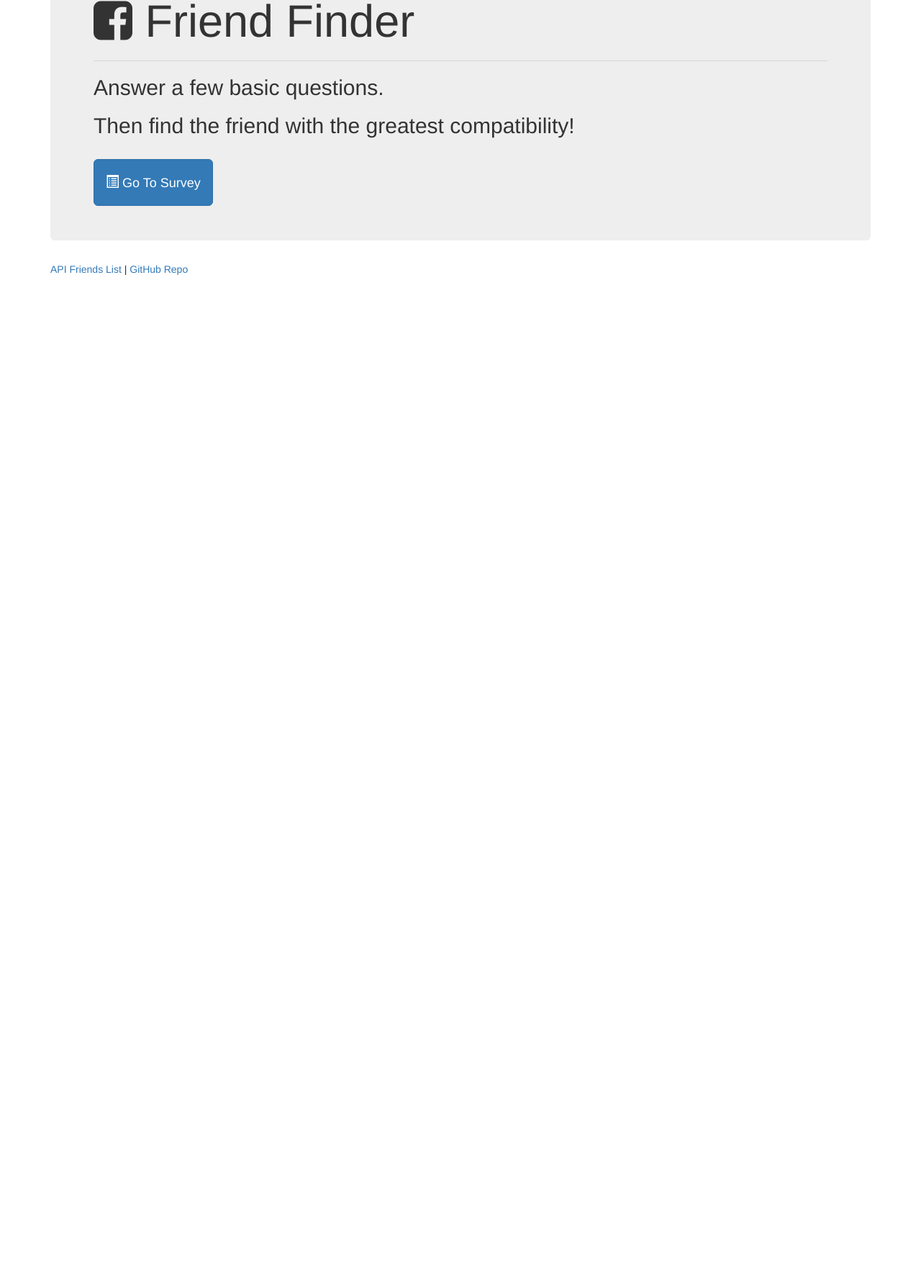
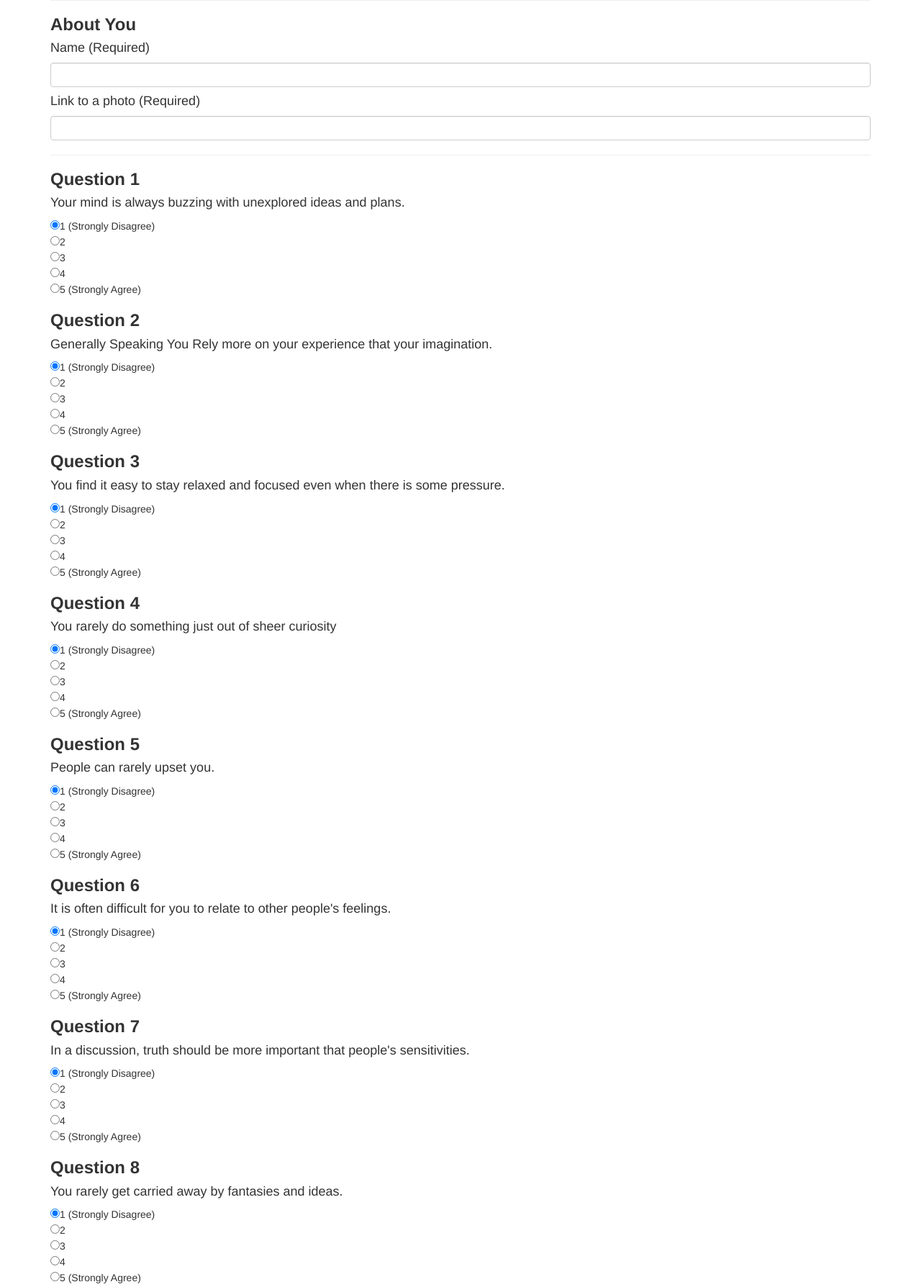
Before and after one commit to mfmunic/friendfinder, a website: page app/public/survey.html in a window 1280 px wide. Shown: the part 73-1861 px from the top of the page at 72% size. Before the commit the page ends 800 px from the top, so only its background shows below. Drawn offline with nearby package versions, Linux system fonts and the light colour scheme.

Commit message:
things added

```diff
--- a/app/public/survey.html
+++ b/app/public/survey.html
@@ -3,9 +3,6 @@
 <head>
     <meta charset="UTF-8">
     <title></title>
-
-    <!-- reset file -->
-    <link rel="stylesheet" type="text/css" href="assets/css/reset.css">
 
     <!-- Bootstrap CSS -->
     <link rel="stylesheet" href="https://maxcdn.bootstrapcdn.com/bootstrap/3.3.6/css/bootstrap.min.css" integrity="sha384-1q8mTJOASx8j1Au+a5WDVnPi2lkFfwwEAa8hDDdjZlpLegxhjVME1fgjWPGmkzs7" crossorigin="anonymous">
@@ -16,36 +13,166 @@
     <!-- Font Awesome CSS Icons (For cool glyphicons) -->
     <link rel="stylesheet" href="https://maxcdn.bootstrapcdn.com/font-awesome/4.5.0/css/font-awesome.min.css">
 
-    <!-- my own css -->
-    <link rel="stylesheet" type="text/css" href="assets/css/style.css">
+    <script src="https://code.jquery.com/jquery.js"></script>
 
 </head>
 <body>
 
     <div class="container">
-        <div class="jumbotron">
-            <h1>
-                <i class="fa fa-facebook-square" aria-hidden="true"></i>
-            Friend Finder
-            </h1>
+        <h2>Survey Questions</h2>
+        <hr>
 
-            <hr>
+        <h3>
+            <strong>About You</strong>
+        </h3>
 
-            <h2>Answer a few basic questions.</h2>
-            <h2>Then find the friend with the greatest compatibility!</h2>
-            <br>
-            <div>
-                <a href="/survey">
-                    <button type="button" class="btn btn-lg btn-primary">
-                        <h4>
-                            <span class="glyphicon glyphicon-list-alt"></span>
-                        Go To Survey
-                        </h4>
-                    </button>
-                </a>
-            </div>
-        </div>
+        <h4>Name (Required)</h4>
+        <input type="text" name="name" class="form-control" required>
+
+        <h4>Link to a photo (Required)</h4>
+        <input type="text" name="photo" class="form-control" required>
+        <hr>
+
+        <h3>
+            <strong>Question 1</strong>
+        </h3>
+
+        <h4>Your mind is always buzzing with unexplored ideas and plans.</h4>
+
+        <form id="q1">
+            <input type="radio" name="q1" id="q1a1" value="1" checked>1 (Strongly Disagree)<br>
+            <input type="radio" name="q1" id="q1a2" value="2">2<br>
+            <input type="radio" name="q1" id="q1a3" value="3">3<br>
+            <input type="radio" name="q1" id="q1a4" value="4">4<br>
+            <input type="radio" name="q1" id="q1a5" value="5">5 (Strongly Agree)<br>
+        </form>
+
+        <h3>
+            <strong>Question 2</strong>
+        </h3>
+
+         <h4>Generally Speaking You Rely more on your experience that your imagination.</h4>
+        <form id="q2">
+            <input type="radio" name="q2" value="1" checked>1 (Strongly Disagree)<br>
+            <input type="radio" name="q2" value="2">2<br>
+            <input type="radio" name="q2" value="3">3<br>
+            <input type="radio" name="q2" value="4">4<br>
+            <input type="radio" name="q2" value="5">5 (Strongly Agree)<br>
+        </form>
+
+        <h3>
+            <strong>Question 3</strong>
+        </h3>
+
+         <h4>You find it easy to stay relaxed and focused even when there is some pressure.</h4>
+        <form id="q3">
+            <input type="radio" name="q3" value="1" checked>1 (Strongly Disagree)<br>
+            <input type="radio" name="q3" value="2">2<br>
+            <input type="radio" name="q3" value="3">3<br>
+            <input type="radio" name="q3" value="4">4<br>
+            <input type="radio" name="q3" value="5">5 (Strongly Agree)<br>
+        </form>
+
+        <h3>
+            <strong>Question 4</strong>
+        </h3>
+
+         <h4>You rarely do something just out of sheer curiosity</h4>
+        <form id="q4">
+            <input type="radio" name="q4" value="1" checked>1 (Strongly Disagree)<br>
+            <input type="radio" name="q4" value="2">2<br>
+            <input type="radio" name="q4" value="3">3<br>
+            <input type="radio" name="q4" value="4">4<br>
+            <input type="radio" name="q4" value="5">5 (Strongly Agree)<br>
+        </form>
+
+        <h3>
+            <strong>Question 5</strong>
+        </h3>
+
+         <h4>People can rarely upset you.</h4>
+        <form id="q5">
+            <input type="radio" name="q5" value="1" checked>1 (Strongly Disagree)<br>
+            <input type="radio" name="q5" value="2">2<br>
+            <input type="radio" name="q5" value="3">3<br>
+            <input type="radio" name="q5" value="4">4<br>
+            <input type="radio" name="q5" value="5">5 (Strongly Agree)<br>
+        </form>
+
+        <h3>
+            <strong>Question 6</strong>
+        </h3>
+
+         <h4>It is often difficult for you to relate to other people's feelings.</h4>
+        <form id="q6">
+            <input type="radio" name="q6" value="1" checked>1 (Strongly Disagree)<br>
+            <input type="radio" name="q6" value="2">2<br>
+            <input type="radio" name="q6" value="3">3<br>
+            <input type="radio" name="q6" value="4">4<br>
+            <input type="radio" name="q6" value="5">5 (Strongly Agree)<br>
+        </form>
+
+        <h3>
+            <strong>Question 7</strong>
+        </h3>
+
+         <h4>In a discussion, truth should be more important that people's sensitivities.</h4>
+        <form id="q7">
+            <input type="radio" name="q7" value="1" checked>1 (Strongly Disagree)<br>
+            <input type="radio" name="q7" value="2">2<br>
+            <input type="radio" name="q7" value="3">3<br>
+            <input type="radio" name="q7" value="4">4<br>
+            <input type="radio" name="q7" value="5">5 (Strongly Agree)<br>
+        </form>
+
+        <h3>
+            <strong>Question 8</strong>
+        </h3>
+
+         <h4>You rarely get carried away by fantasies and ideas.</h4>
+        <form id="q8">
+            <input type="radio" name="q8" value="1" checked>1 (Strongly Disagree)<br>
+            <input type="radio" name="q8" value="2">2<br>
+            <input type="radio" name="q8" value="3">3<br>
+            <input type="radio" name="q8" value="4">4<br>
+            <input type="radio" name="q8" value="5">5 (Strongly Agree)<br>
+        </form>
+
+        <h3>
+            <strong>Question 9</strong>
+        </h3>
+
+         <h4>You think that everyone's views should be respected regardless of wether they are supported by facts or not.</h4>
+        <form id="q9">
+            <input type="radio" name="q9" value="1" checked>1 (Strongly Disagree)<br>
+            <input type="radio" name="q9" value="2">2<br>
+            <input type="radio" name="q9" value="3">3<br>
+            <input type="radio" name="q9" value="4">4<br>
+            <input type="radio" name="q9" value="5">5 (Strongly Agree)<br>
+        </form>
+
+        <h3>
+            <strong>Question 10</strong>
+        </h3>
+
+         <h4>You feel more energetic after spending time with a group of people.</h4>
+        <form id="q10">
+            <input type="radio" name="q10" value="1" checked>1 (Strongly Disagree)<br>
+            <input type="radio" name="q10" value="2">2<br>
+            <input type="radio" name="q10" value="3">3<br>
+            <input type="radio" name="q10" value="4">4<br>
+            <input type="radio" name="q10" value="5">5 (Strongly Agree)<br>
+        </form>
+
+        <button type="submit" class="btn btn-primary btn-lg btn-block" id="submit">
+            <i class="fa fa-check-circle" aria-hidden="true"></i>
+            Submit
+        </button>
     </div>
+
+
+
+    <hr>
 
     <footer class="footer">
         <div class="container">
@@ -57,11 +184,10 @@
         </div>
     </footer>
 <!-- jQuery JS -->
-<script src="https://code.jquery.com/jquery.js"></script>
+
 
 <!-- Code to the Javascript File -->
-<script type="text/javascript" src="assets/javascript/script.js">
-</script>
+<script type="text/javascript" src="javascrtipt/script.js"></script>
 
 </body>
 </html>
```
Also changed, not shown: app/data/friends.js (+10 -0 lines), app/public/assets/javascript/script.js (added, +31 -0 lines), app/public/home.html (+36 -11 lines), app/routing/apiRoutes.js (+7 -0 lines), app/routing/htmlRoutes.js (+12 -0 lines), package.json (added, +20 -0 lines), server.js (+19 -0 lines).
